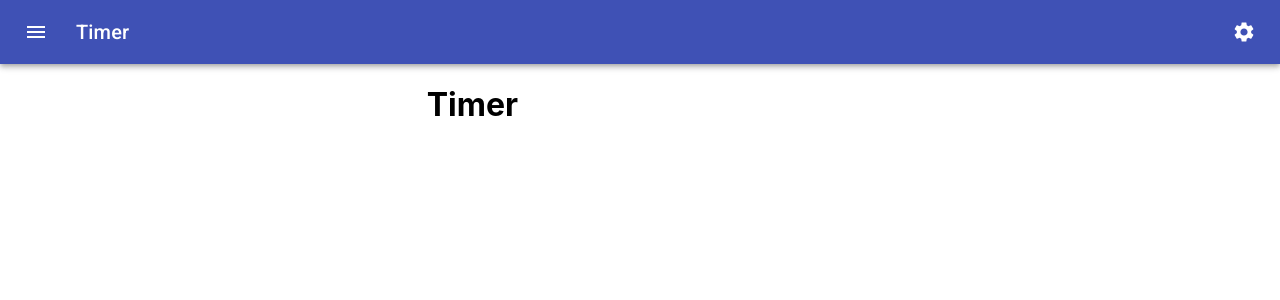
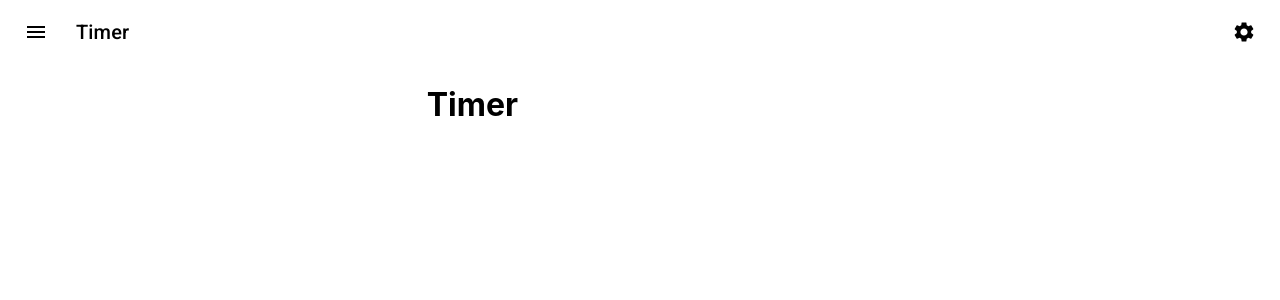
Before and after one commit to ctln12/react-timed-task-tracker, a React (Create React App) app: page / in a window 1280 px wide. Shown: the top 300 px of the page. Built offline with nearby package versions, Linux system fonts and the light colour scheme.

Commit message:
Change navbar background color

```diff
--- a/src/components/Navbar.js
+++ b/src/components/Navbar.js
@@ -25,7 +25,7 @@ export default function ButtonAppBar() {
 
   return (
     <div className={classes.root}>
-      <AppBar position="static">
+      <AppBar position="static" color="inherit" elevation={0}>
         <Toolbar>
           <IconButton edge="start" className={classes.menuButton} color="inherit" aria-label="menu">
             <Menu />
```
